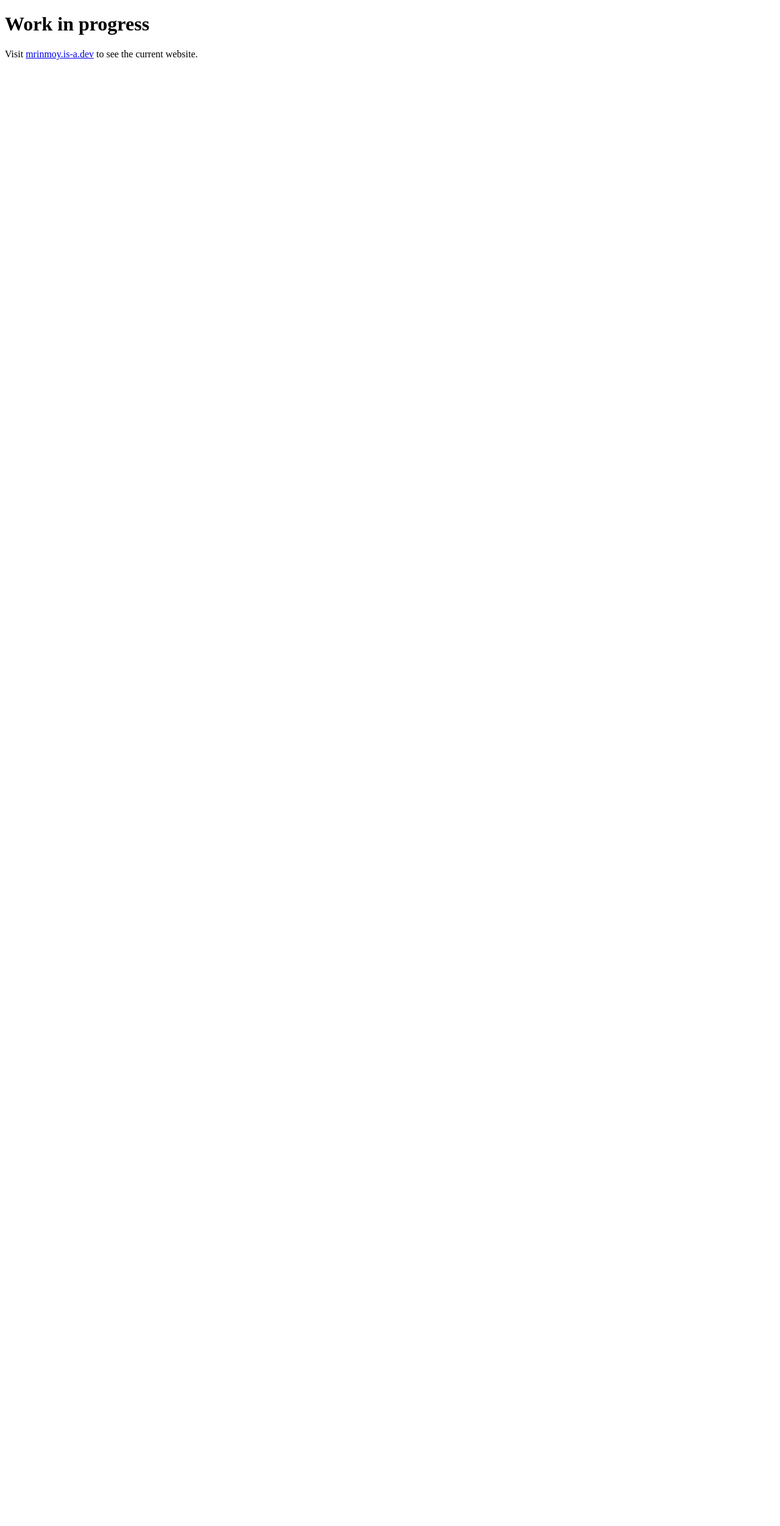
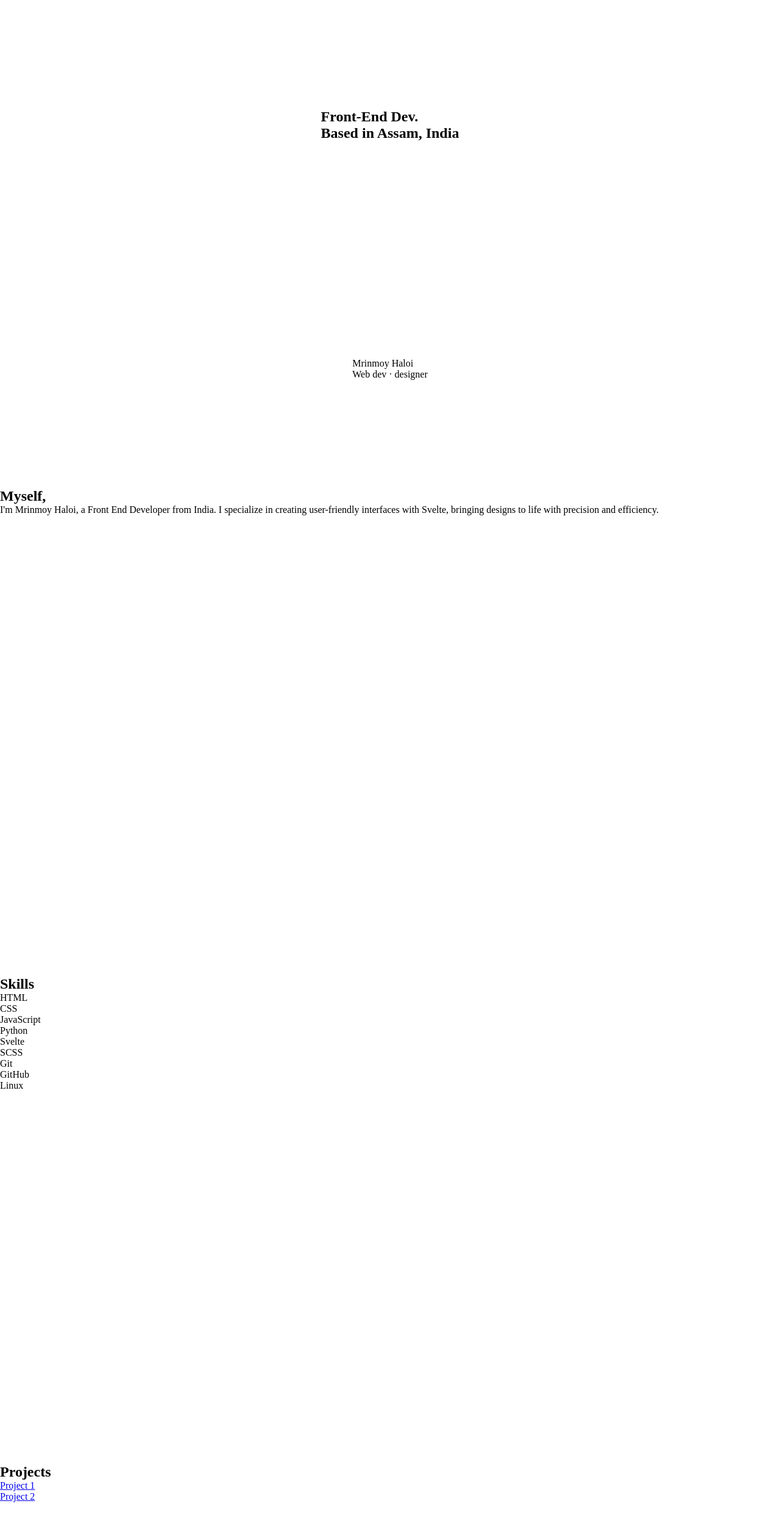
Before and after one commit to MrinmoyHaloi/mrinmoyhaloi.github.io, a SvelteKit app: page / in a window 1280 px wide. Shown: the top 2502 px of the page at 61% size. Before the commit the page ends 800 px from the top, so only its background shows below. Built offline with nearby package versions, Linux system fonts and the light colour scheme.

Commit message:
feat: setup basic structure

```diff
--- a/src/app.html
+++ b/src/app.html
@@ -2,6 +2,7 @@
 <html lang="en">
 
 <head>
+    <title>Mrinmoy Haloi</title>
     <meta charset="utf-8" />
     <link rel="icon" href="https://mrinmoy.is-a.dev/assets/favicon.ico" />
     <meta name="viewport" content="width=device-width, initial-scale=1" />
--- /dev/null
+++ b/src/app.scss
@@ -0,0 +1,7 @@
+/* Write your global styles here, in SCSS syntax. Variables and mixins from the src/variables.scss file are available here without importing */
+
+* {
+    margin: 0;
+    padding: 0;
+    box-sizing: border-box;
+}
--- /dev/null
+++ b/src/routes/+error.svelte
@@ -0,0 +1,5 @@
+<script>
+	import { page } from '$app/stores';
+</script>
+
+<h1>{$page.status}: {$page.error.message}</h1>
--- /dev/null
+++ b/src/routes/+layout.svelte
@@ -0,0 +1,9 @@
+<script>
+	import '../app.scss';
+</script>
+
+<slot />
+
+<footer>
+	<p>Made by myself, Mrinmoy Haloi 2024</p>
+</footer>
--- a/src/routes/+page.svelte
+++ b/src/routes/+page.svelte
@@ -1,4 +1,81 @@
-<title>Work in progress...</title>
+<main>
+	<section class="landing-section">
+		<div class="title-box">
+			<h1>
+				<span>Front-End Dev.</span>
+				<br />
+				<span>Based in</span>
+				<span>Assam, India</span>
+			</h1>
+		</div>
+		<div class="bottom-box">
+			<div><span>Mrinmoy Haloi</span><br /><span>Web dev · designer</span></div>
+		</div>
+	</section>
+	<section class="about-section">
+		<h2>Myself,</h2>
+		<p>
+			I'm Mrinmoy Haloi, a Front End Developer from India. I specialize in creating user-friendly
+			interfaces with Svelte, bringing designs to life with precision and efficiency.
+		</p>
+	</section>
+	<section class="skills-section">
+		<h2>Skills</h2>
+		<ul>
+			<li>HTML</li>
+			<li>CSS</li>
+			<li>JavaScript</li>
+			<li>Python</li>
+			<li>Svelte</li>
+			<li>SCSS</li>
+			<li>Git</li>
+			<li>GitHub</li>
+			<li>Linux</li>
+		</ul>
+	</section>
+	<section class="projects-section">
+		<h2>Projects</h2>
+		<ul>
+			<li>
+				<a href="#">Project 1</a>
+			</li>
+			<li>
+				<a href="#">Project 2</a>
+			</li>
+		</ul>
+	</section>
+	<section class="contact-section">
+		<h2>Contact</h2>
+		<ul>
+			<li>
+				<a href="mailto:example@email.com">Email</a>
+			</li>
+			<li>
+				<a href="social/twitter">Twitter</a>
+			</li>
+			<li>
+				<a href="https://linkedin.com/in/linkedin">LinkedIn</a>
+			</li>
+		</ul>
+	</section>
+</main>
 
-<h1>Work in progress</h1>
-<p>Visit <a href="https://mrinmoy.is-a.dev">mrinmoy.is-a.dev</a> to see the current website.</p>
+<style lang="scss">
+	.landing-section {
+		height: 100dvh;
+		display: grid;
+		place-items: center;
+	}
+	.about-section {
+		height: 100vh;
+	}
+	.skills-section {
+		height: 100vh;
+	}
+	.projects-section {
+		height: 100vh;
+	}
+	.contact-section {
+		height: 100vh;
+	}
+</style>
--- /dev/null
+++ b/src/routes/social/twitter/+page.svelte
@@ -0,0 +1,4 @@
+<h1>You are about to leave the site</h1>
+<button>
+	<a href="https://twitter.com/twitter">Continue?</a>
+</button>
--- /dev/null
+++ b/src/variables.scss
@@ -0,0 +1 @@
+/* Variables and mixins declared here will be available in all other SCSS files */
--- a/vite.config.js
+++ b/vite.config.js
@@ -2,5 +2,13 @@ import { sveltekit } from '@sveltejs/kit/vite';
 import { defineConfig } from 'vite';
 
 export default defineConfig({
-	plugins: [sveltekit()]
+	plugins: [sveltekit()],
+
+	css: {
+		preprocessorOptions: {
+			scss: {
+				additionalData: '@use "src/variables.scss" as *;'
+			}
+		}
+	}
 });
```
